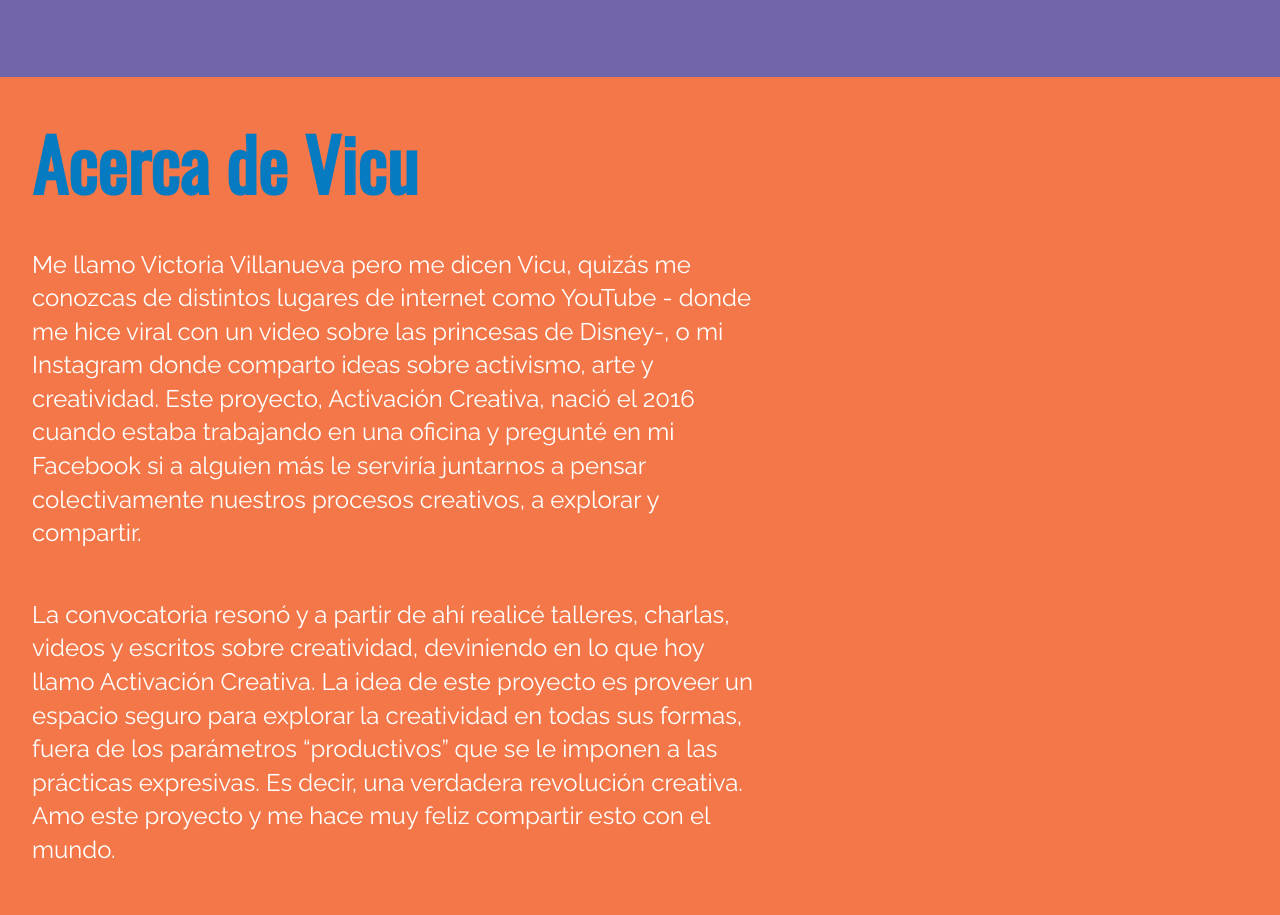
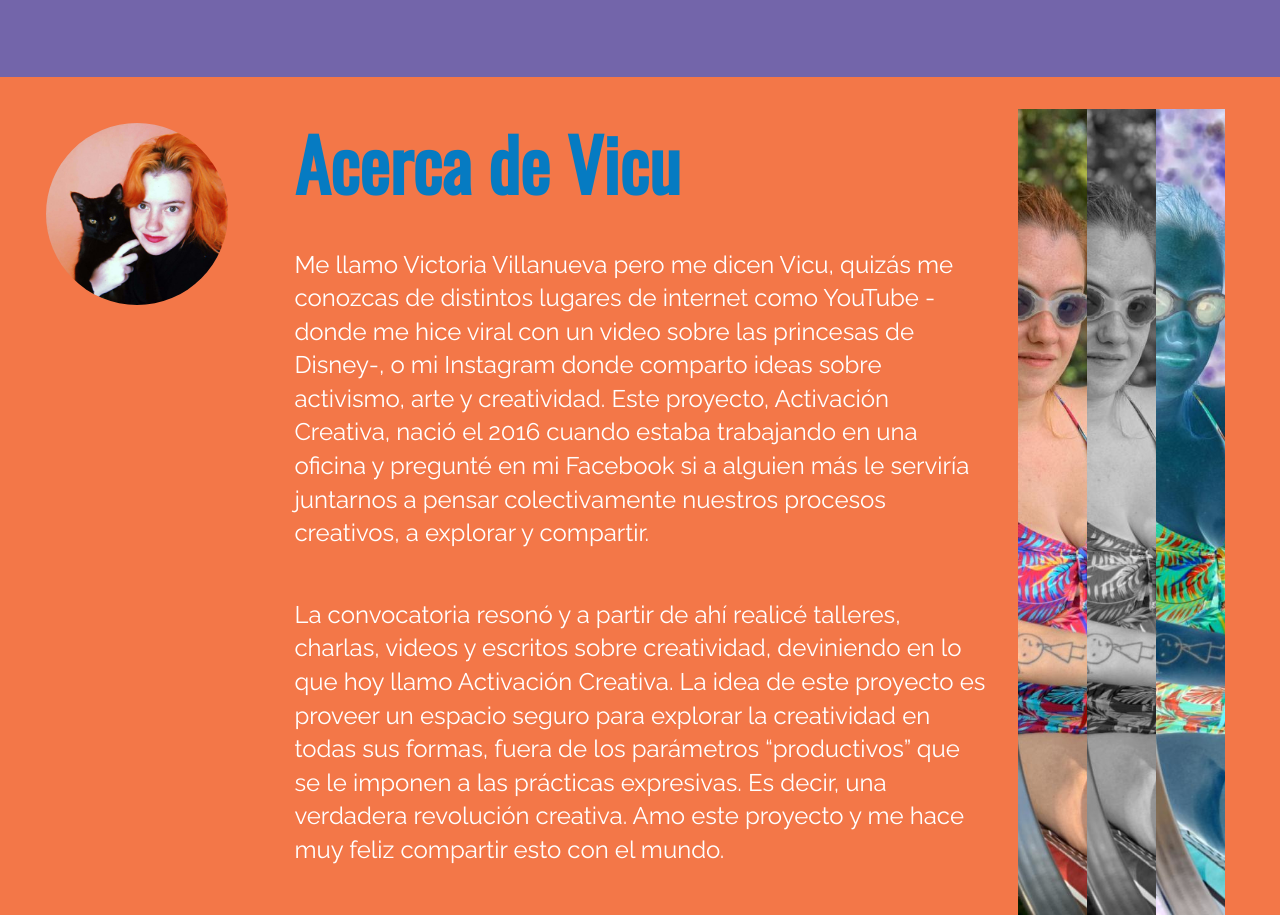
Before and after one commit to elraffa/activa-gatsby, a Gatsby site: page / in a window 1280 px wide. Shown: the part 1864-2779 px from the top of the page. Built offline with nearby package versions, Linux system fonts and the light colour scheme; Gatsby itself is replaced by a stand-in of ours.

Commit message:
gatsby site

```diff
--- a/src/components/sections/SectionFour.js
+++ b/src/components/sections/SectionFour.js
@@ -7,6 +7,20 @@ const Hero = styled.section`
   background-color: #f37748;
   color: white;
   padding: 2rem;
+  display: grid;
+  grid-template-columns: 1fr 3fr 1fr;
+  gap: 2rem;
+
+  @media only screen and (max-width: 768px) {
+    grid-template-columns: 1fr;
+  }
+`
+const AboutImage = styled.div`
+  padding: 1em;
+`
+
+const AboutImages = styled.div`
+  display: flex;
 `
 
 const Title = styled.h2`
@@ -27,26 +41,60 @@ const SectionFour = ({ props }) => {
   return (
     <>
       <Hero>
+        <AboutImage>
+          <StaticImage
+            src="../../images/about-vicu.jpeg"
+            quality={95}
+            formats={["AUTO", "WEBP", "AVIF"]}
+            alt="Vicu Villanueva"
+            style={{ width: "90%", borderRadius: "50%" }}
+          />
+        </AboutImage>
+        <div>
           <Title id="about">Acerca de Vicu</Title>
           <Text>
-          Me llamo Victoria Villanueva pero me dicen Vicu, quizás me conozcas de
-          distintos lugares de internet como YouTube - donde me hice viral con
-          un video sobre las princesas de Disney-, o mi Instagram donde comparto
-          ideas sobre activismo, arte y creatividad. Este proyecto, Activación
-          Creativa, nació el 2016 cuando estaba trabajando en una oficina y
-          pregunté en mi Facebook si a alguien más le serviría juntarnos a
-          pensar colectivamente nuestros procesos creativos, a explorar y
-          compartir.
+            Me llamo Victoria Villanueva pero me dicen Vicu, quizás me conozcas
+            de distintos lugares de internet como YouTube - donde me hice viral
+            con un video sobre las princesas de Disney-, o mi Instagram donde
+            comparto ideas sobre activismo, arte y creatividad. Este proyecto,
+            Activación Creativa, nació el 2016 cuando estaba trabajando en una
+            oficina y pregunté en mi Facebook si a alguien más le serviría
+            juntarnos a pensar colectivamente nuestros procesos creativos, a
+            explorar y compartir.
           </Text>
           <Text>
             La convocatoria resonó y a partir de ahí realicé talleres, charlas,
             videos y escritos sobre creatividad, deviniendo en lo que hoy llamo
             Activación Creativa. La idea de este proyecto es proveer un espacio
-          seguro para explorar la creatividad en todas sus formas, fuera de los
-          parámetros “productivos” que se le imponen a las prácticas expresivas.
-          Es decir, una verdadera revolución creativa. Amo este proyecto y me
-          hace muy feliz compartir esto con el mundo.{" "}
+            seguro para explorar la creatividad en todas sus formas, fuera de
+            los parámetros “productivos” que se le imponen a las prácticas
+            expresivas. Es decir, una verdadera revolución creativa. Amo este
+            proyecto y me hace muy feliz compartir esto con el mundo.{" "}
           </Text>
+        </div>
+        <AboutImages>
+          <StaticImage
+            src="../../images/about-vicu-01.jpeg"
+            quality={95}
+            formats={["AUTO", "WEBP", "AVIF"]}
+            alt="Vicu Villanueva"
+            style={{ width: "30%" }}
+          />
+          <StaticImage
+            src="../../images/about-vicu-01.jpeg"
+            quality={95}
+            formats={["AUTO", "WEBP", "AVIF"]}
+            alt="Vicu Villanueva"
+            style={{ width: "30%", filter: "grayscale(100%)" }}
+          />
+          <StaticImage
+            src="../../images/about-vicu-01.jpeg"
+            quality={95}
+            formats={["AUTO", "WEBP", "AVIF"]}
+            alt="Vicu Villanueva"
+            style={{ width: "30%", filter: "invert(100%)" }}
+          />
+        </AboutImages>
       </Hero>
     </>
   )
```
Lines whose indentation alone changed are shown as unchanged.
